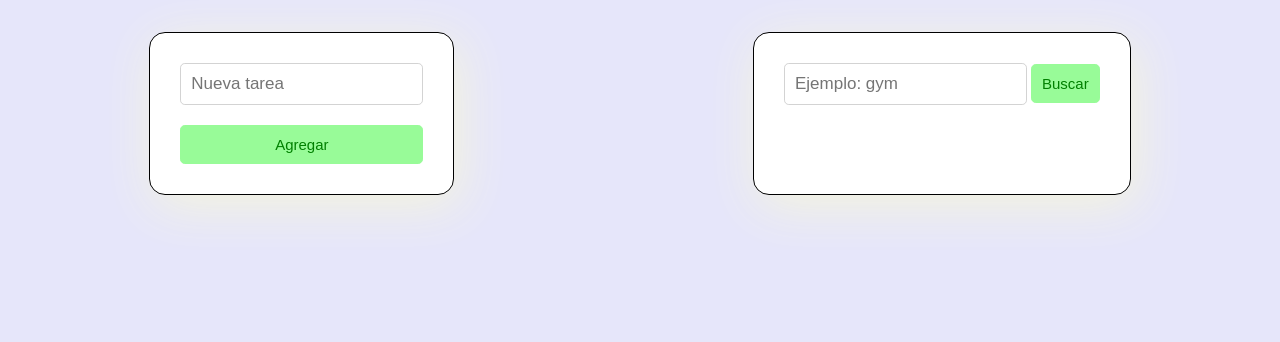
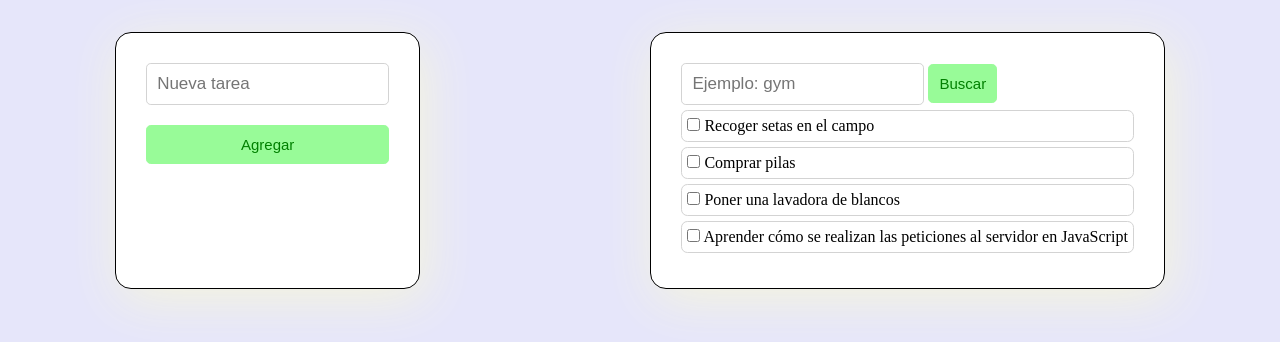
Before and after one commit to psanz22/promo-W-module-2-pair-1-ada-task, a plain HTML site: page index.html in a window 1280 px wide. Shown: the part 98-440 px from the top of the page. Drawn offline with Linux system fonts and the light colour scheme.

Commit message:
prueba paula

```diff
--- a/index.html
+++ b/index.html
@@ -27,6 +27,6 @@
         </div>
       </div>
     </main>
-    <script type="text/javascript" src="main.js"></script>
+    <script type="text/javascript" src="prueba.js"></script>
   </body>
 </html>
--- /dev/null
+++ b/prueba.js
@@ -0,0 +1,31 @@
+'use strict';
+
+const taskList = document.querySelector('.js-list');
+const tasks = [
+  { name: 'Recoger setas en el campo', completed: true },
+  { name: 'Comprar pilas', completed: true },
+  { name: 'Poner una lavadora de blancos', completed: true },
+  {
+    name: 'Aprender cómo se realizan las peticiones al servidor en JavaScript',
+    completed: false,
+  },
+];
+
+/*
+   1 - cuando el usuario marque la tarea como completada marcando el checkbox debe:
+        - tarea tachada
+        - modificar su estado (propiedad completed) en tasks
+*/
+
+const renderTasks = () => {
+    for(let task of tasks){
+        if(task.completed){
+            taskList.innerHTML += `<li><input type="checkbox" class="checked"> ${task.name}</li>`
+
+        }else {
+            taskList.innerHTML += `<li><input type="checkbox"> ${task.name}</li>`
+
+        }
+    }
+}
+renderTasks();
```
